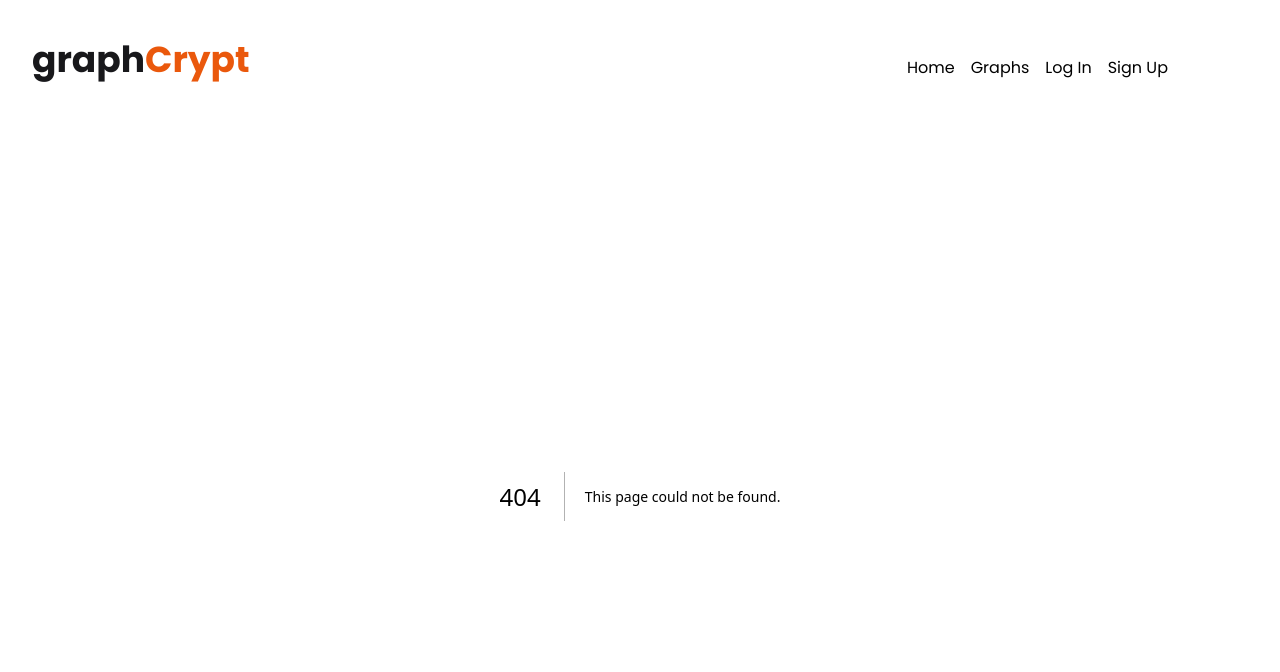
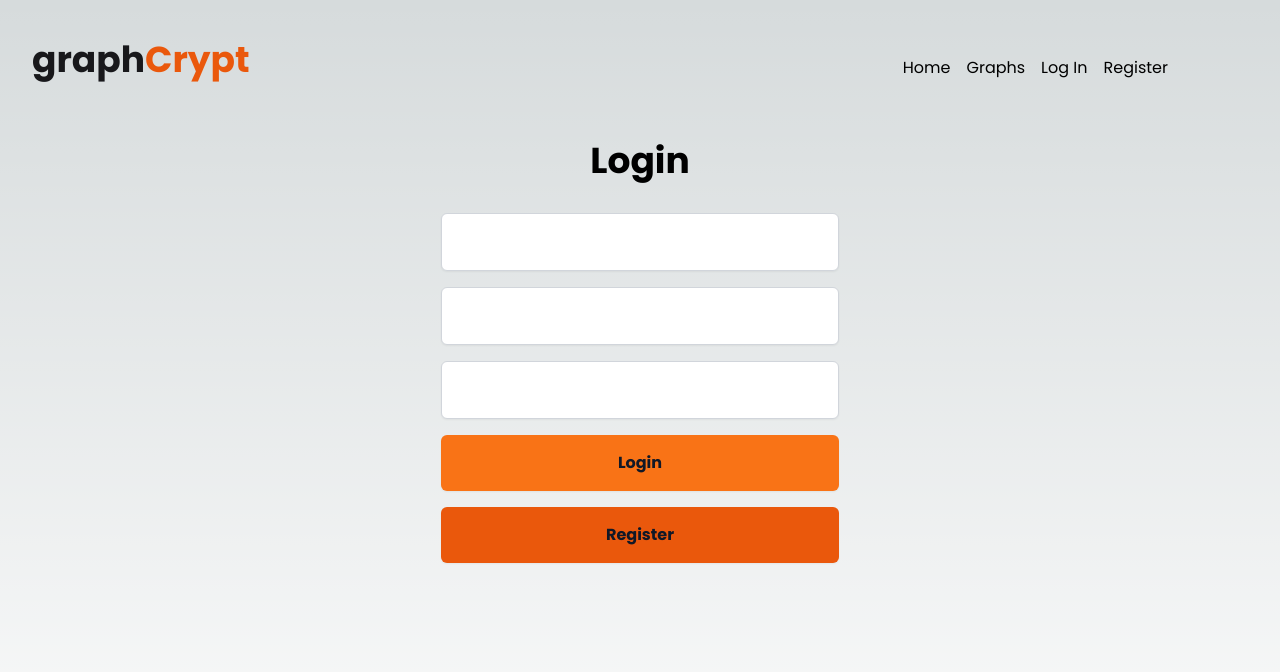
Before and after one commit to naekit/next-13-ref, a Next.js app: page /register in a window 1280 px wide. Before the commit this address had no page. Shown: the top 672 px of the page. Built offline with nearby package versions, Linux system fonts and the light colour scheme.

Commit message:
added register page

```diff
--- a/app/(auth)/layout.tsx
+++ b/app/(auth)/layout.tsx
@@ -1,5 +1,7 @@
 import "../globals.css"
 import { Poppins } from "@next/font/google"
+import Link from "next/link"
+import { FaArrowLeft } from "react-icons/fa"
 
 const poppins = Poppins({
 	weight: ["400", "700"],
--- a/app/layout.tsx
+++ b/app/layout.tsx
@@ -1,5 +1,6 @@
 import "./globals.css"
 import { Poppins } from "@next/font/google"
+import Link from "next/link"
 
 const poppins = Poppins({
 	weight: ["400", "700"],
@@ -27,16 +28,16 @@ export default function RootLayout({
 					</h1>
 					<ul className="font-poppins flex space-x-4">
 						<li>
-							<a href="/">Home</a>
+							<Link href="/">Home</Link>
 						</li>
 						<li>
-							<a href="/graphs">Graphs</a>
+							<Link href="/graphs">Graphs</Link>
 						</li>
 						<li>
-							<a href="/login">Log In</a>
+							<Link href="/login">Log In</Link>
 						</li>
 						<li>
-							<a href="/about">Sign Up</a>
+							<Link href="/register">Register</Link>
 						</li>
 					</ul>
 				</nav>
--- /dev/null
+++ b/app/login/page.tsx
@@ -0,0 +1,51 @@
+"use client"
+
+import Link from "next/link"
+import { useState } from "react"
+import { FaArrowCircleLeft, FaArrowCircleRight } from "react-icons/fa"
+
+const Login = () => {
+	const [email, setEmail] = useState("")
+	const [password, setPassword] = useState("")
+
+	const submitHandler = (e: any) => {
+		e.preventDefault()
+	}
+
+	return (
+		<div className="flex flex-col items-center justify-center h-screen pb-72">
+			<form
+				className="flex flex-col items-center justify-center"
+				onSubmit={submitHandler}
+			>
+				<h1 className="text-4xl font-bold mb-4">Login</h1>
+				<input
+					type="email"
+					value={email}
+					onChange={(e) => setEmail(e.target.value)}
+					className="mt-4 py-4 px-10 border border-gray-300 rounded-md shadow-sm focus:outline-none focus:ring-2 focus:ring-offset-2 focus:ring-indigo-500"
+				/>
+				<input
+					type="password"
+					value={password}
+					onChange={(e) => setPassword(e.target.value)}
+					className="mt-4 py-4 px-10 border border-gray-300 rounded-md shadow-sm focus:outline-none focus:ring-2 focus:ring-offset-2 focus:ring-indigo-500"
+				/>
+				<button
+					type="submit"
+					className="mt-4 py-4 px-10 w-full bg-orange-500 text-gray-900 font-bold rounded-md shadow-sm focus:outline-none focus:ring-2 focus:ring-offset-2 focus:ring-indigo-500"
+				>
+					Login
+				</button>
+				<Link
+					href="/register"
+					className="mt-4 py-4 px-10 w-full text-center bg-orange-600 text-gray-900 font-bold rounded-md shadow-sm focus:outline-none focus:ring-2 focus:ring-offset-2 focus:ring-indigo-500"
+				>
+					Register
+				</Link>
+			</form>
+		</div>
+	)
+}
+
+export default Login
--- a/app/page.module.css
+++ b/app/page.module.css
@@ -5,7 +5,7 @@
 	align-items: flex-start;
 	padding: 2rem;
 	padding-top: 0;
-	min-height: 100vh;
+	height: 100vh;
 }
 
 .description {
--- a/app/page.tsx
+++ b/app/page.tsx
@@ -9,7 +9,6 @@ export default async function Home() {
 					Your Graph Crypt
 				</h1>
 			</div>
-			<div className={styles.items}>Welcome to the matrix</div>
 		</main>
 	)
 }
--- a/app/(auth)/login/page.tsx
+++ b/app/register/page.tsx
@@ -6,24 +6,25 @@ import { useState } from "react"
 const Login = () => {
 	const [email, setEmail] = useState("")
 	const [password, setPassword] = useState("")
+	const [name, setName] = useState("")
 
-	const submitHandler = (e) => {
+	const submitHandler = (e: any) => {
 		e.preventDefault()
 	}
 
 	return (
-		<div className="flex flex-col items-center justify-center h-screen pb-20">
-			<Link
-				href="/"
-				className="text-4xl font-bold text-orange-600 dark:text-gray-100 font-roboto pb-4 pt-0 mt-0"
-			>
-				<span className="text-zinc-900">graph</span>Crypt
-			</Link>
-			<h1 className="text-4xl font-bold">Login</h1>
+		<div className="flex flex-col items-center justify-center h-screen pb-72">
 			<form
 				className="flex flex-col items-center justify-center"
 				onSubmit={submitHandler}
 			>
+				<h1 className="text-4xl font-bold mb-4">Login</h1>
+				<input
+					type="text"
+					value={name}
+					onChange={(e) => setName(e.target.value)}
+					className="mt-4 py-4 px-10 border border-gray-300 rounded-md shadow-sm focus:outline-none focus:ring-2 focus:ring-offset-2 focus:ring-indigo-500"
+				/>
 				<input
 					type="email"
 					value={email}
--- a/package.json
+++ b/package.json
@@ -17,7 +17,8 @@
     "next": "13.1.6",
     "next-auth": "^4.19.2",
     "react": "18.2.0",
-    "react-dom": "18.2.0"
+    "react-dom": "18.2.0",
+    "react-icons": "^4.7.1"
   },
   "devDependencies": {
     "@types/node": "^18.11.19",
```
Also changed, not shown: 1 other file (tests, documents, lock files or other folders).
